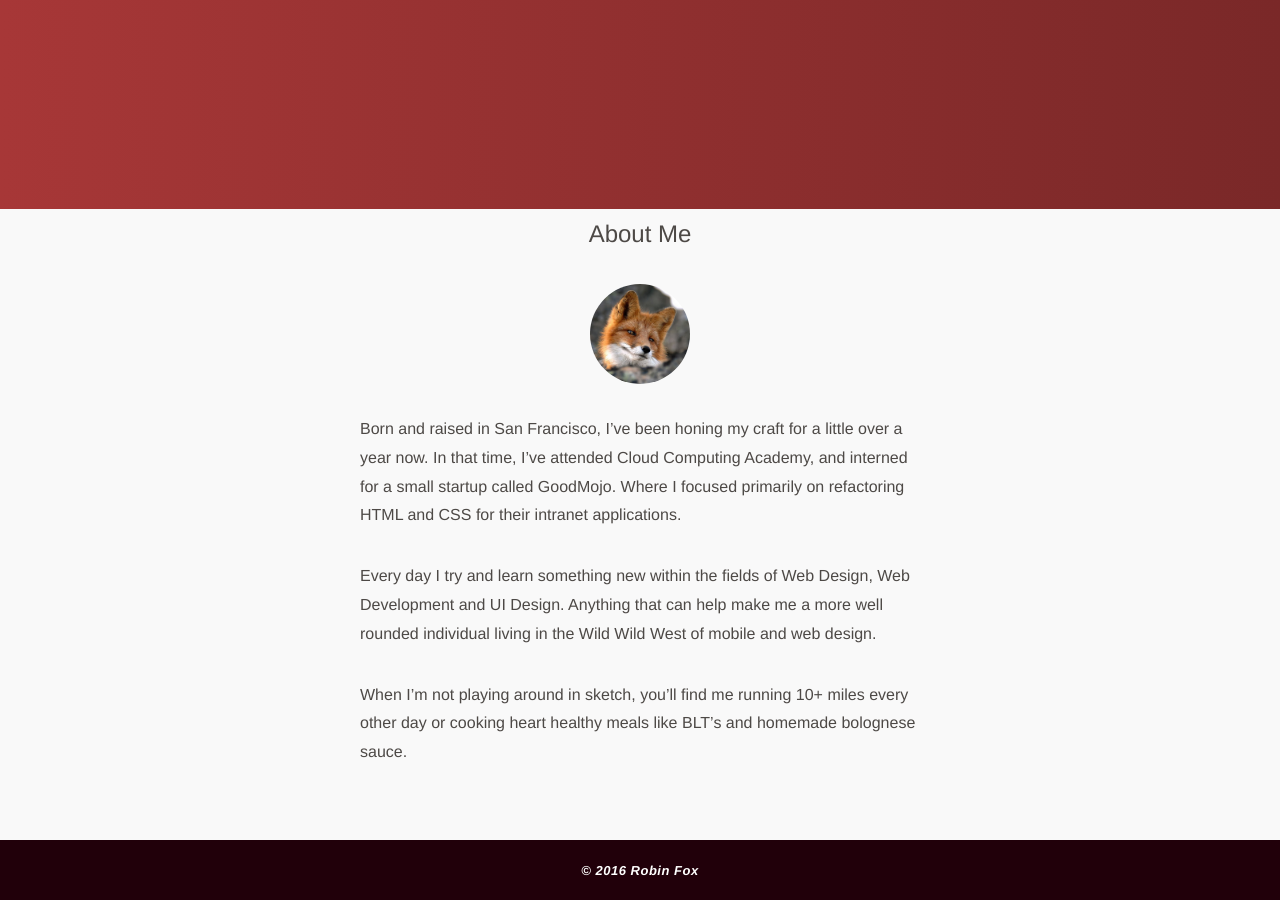
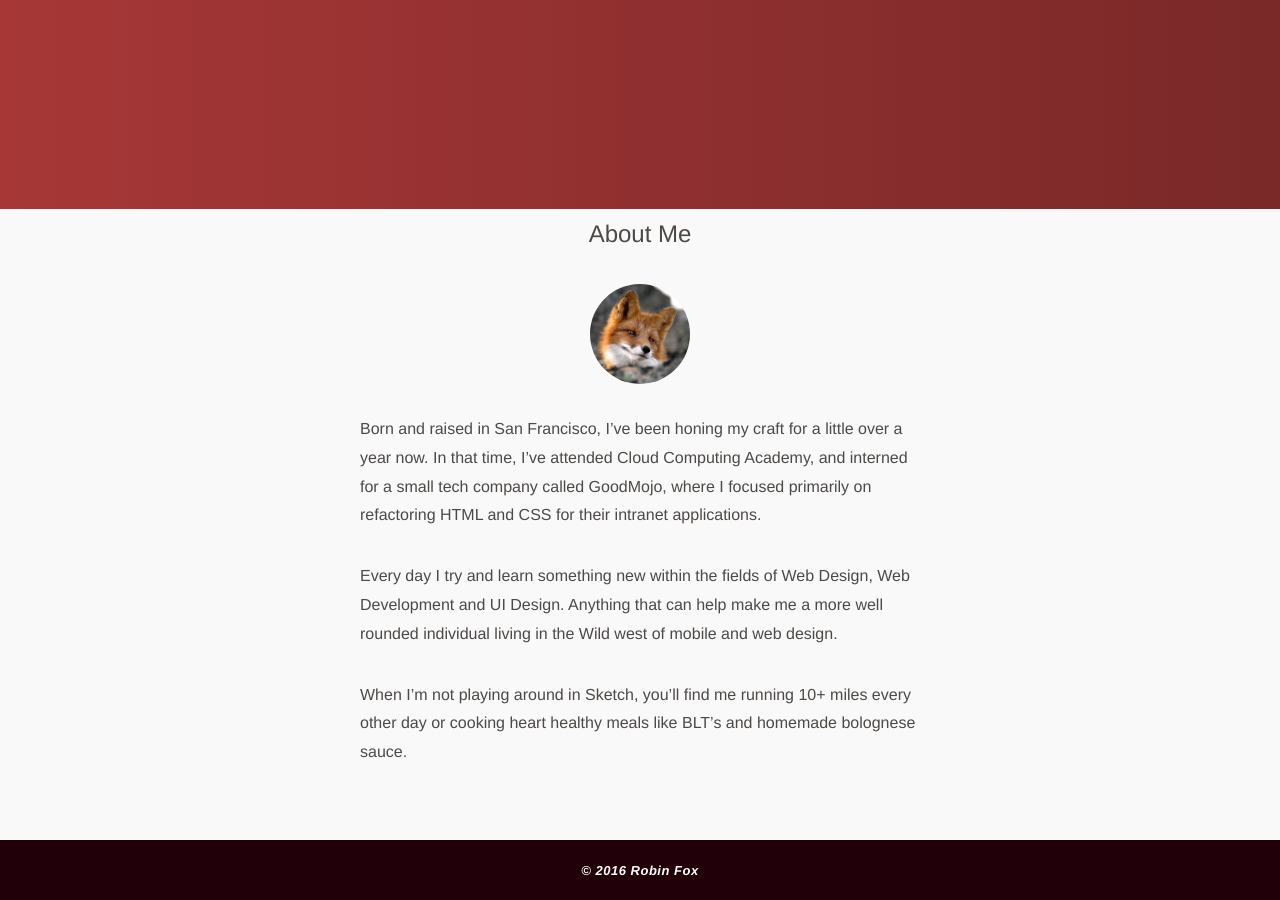
Before and after one commit to smugfox/smugfox, a Jekyll site: the page built from about.md, in a window 1280 px wide and 900 px high, scrolled down 635 px. Built offline with Jekyll 4.4.1, drawn with Linux system fonts in a browser that asks for light colours.

Commit message:
Added mojo project

```diff
--- a/_posts/project/2016-8-19-twitch-desktop-app.markdown
+++ b/_posts/project/2016-8-19-twitch-desktop-app.markdown
@@ -9,7 +9,7 @@
 ---
 ## Designing A Twitch Desktop App
 
-I love to watch Twitch streams.  Hell, I was watching live streams before there was a Twitch.  When Twitch was called Justin.tv, and all it had was people streaming themselves pouring chocolate syrup all over their bodies and singing karaoke.  My enjoyment for watching people stream video games actually started when I stumbled on Nico Nico Douga's live channels.  There I was able to watch Japanese gamers streaming obscure video games that we never saw over here in America, or watching Japanese speed runners play games like Dragon Quests III, or Demon's Souls with precision speed.  What I'm trying to say is, is that watching people play video games online brings me back to when I was a kid, and I watched my older brother and his friends play video games.  I always enjoyed that, and so with Twitch being as huge and great as it is, I thought that maybe I could take a stab at designing some mockups for a desktop application that wraps the whole Twitch experience into a nice little package.
+I love to watch Twitch streams.  Hell, I was watching live streams before there was a Twitch.  When Twitch was called Justin.tv, and all it had was people streaming themselves pouring chocolate syrup all over their bodies and singing karaoke.  My enjoyment for watching people stream video games actually started when I stumbled on Nico Nico Douga's live channels.  There I was able to watch Japanese gamers streaming obscure video games that we never saw over here in America, or watching Japanese speed runners play games like Dragon Quests III, or Demon's Souls with precision speed.  What I'm trying to say is, is that watching people play video games online brings me back to when I was a kid, and I watched my older brother and his friends play video games.  I always enjoyed that, and so with Twitch being as huge and great as it is, I thought that maybe I could take a stab at designing some mockups for a desktop application that wraps the whole Twitch experience into a nice little package.  Over the course of a week and a half, the following screenshot mockups are what I came up with for a Twitch desktop application.
 
 The actual idea of designing a Twitch desktop app stemmed from my use of another program called [Discord](https://discordapp.com/).  Discord is a free desktop application that allows users to voice chat and chat in channels without having to use older programs like Ventrilo or Teamspeak.  It's a really awesome service, and I just love the simplicity of it all.  It even has Twitch functionality built into it so that streamers can create Discord channels for their users to talk and chat in.  I'm also envious of the design job that the Discord team has done with the whole program and website, I think that they just hit it out of the park with ease of use, and minimalistic composition.  So this got me thinking about my Twitch desktop app design.  Twitch is **_the_** video game streaming service, and so it has to cater to every type of potential viewer.  From the casual streamer who may only be watching a stream because it's being broadcasted by one of their favorite game companies, to the most dedicated viewer that is watching streams every single day.  So my design concept for the desktop app is targeting the more hardcore Twitch viewer who is interested in watching / chatting with the channels that they most frequent.  Obviously if I were working with other designers on this project, it could be expanded to a more wider audience, but I feel like the web app does that quite well already.
 
--- a/about.md
+++ b/about.md
@@ -5,8 +5,8 @@
 featured_image: "/img/me.jpg"
 ---
 
-Born and raised in San Francisco, I've been honing my craft for a little over a year now.  In that time, I've attended Cloud Computing Academy, and interned for a small startup called GoodMojo.  Where I focused primarily on refactoring HTML and CSS for their intranet applications.
+Born and raised in San Francisco, I’ve been honing my craft for a little over a year now. In that time, I’ve attended Cloud Computing Academy, and interned for a small tech company called GoodMojo, where I focused primarily on refactoring HTML and CSS for their intranet applications.
 
-Every day I try and learn something new within the fields of Web Design, Web Development and UI Design.  Anything that can help make me a more well rounded individual living in the Wild Wild West of mobile and web design.
+Every day I try and learn something new within the fields of Web Design, Web Development and UI Design. Anything that can help make me a more well rounded individual living in the Wild west of mobile and web design.
 
-When I'm not playing around in sketch, you'll find me running 10+ miles every other day or cooking heart healthy meals like BLT's and homemade bolognese sauce.
+When I’m not playing around in Sketch, you’ll find me running 10+ miles every other day or cooking heart healthy meals like BLT’s and homemade bolognese sauce.
```
Also changed, not shown: _posts/project/2016-3-18-goodmojo.markdown (added, +45 -0 lines), _sass/2-modules/_button.scss (line endings or trailing spaces), 1 other file.
